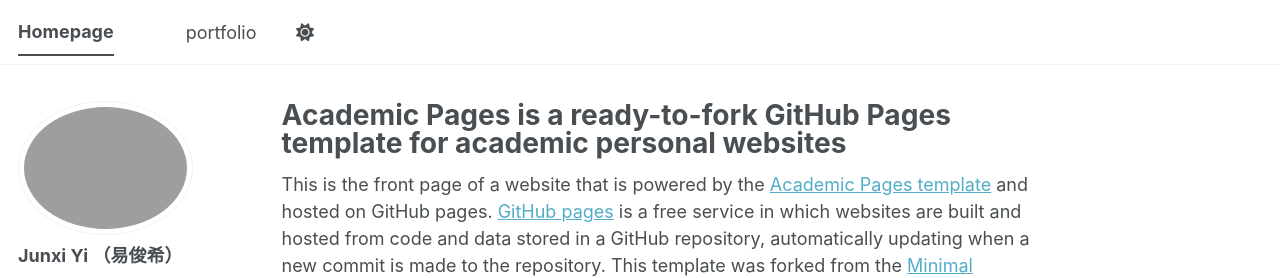
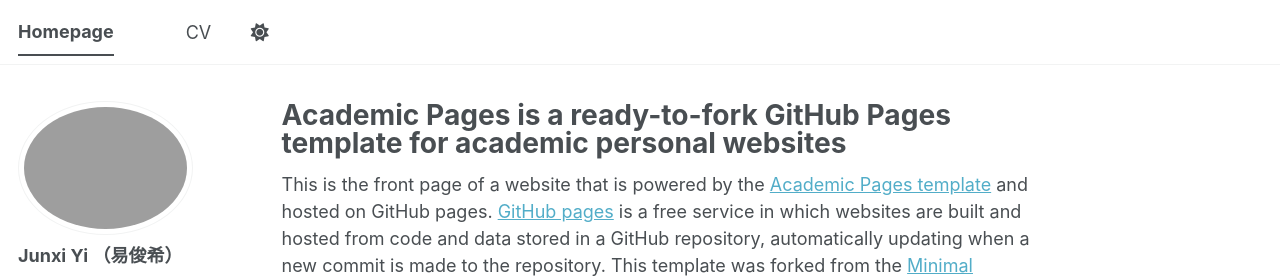
Before and after one commit to yjx1030/yjx1030.github.io, a Jekyll site: the page built from _pages/about.md, in a window 1280 px wide. Shown: the top 278 px of the page. Built offline with Jekyll 4.4.1, drawn with Linux system fonts in a browser that asks for light colours; some web fonts are replaced; a script bundle is joined from its source files by our own code; library files that are not in the unit come from our copies.

Commit message:
Rename 'portfolio' to 'CV' in navigation

```diff
--- a/_data/navigation.yml
+++ b/_data/navigation.yml
@@ -23,7 +23,7 @@ main:
 #  - title: "Blog Posts"
 #    url: /year-archive/
 
-  - title: "portfolio"
+  - title: "CV"
     url: /cv/
 
 # - title: "CV"
```
